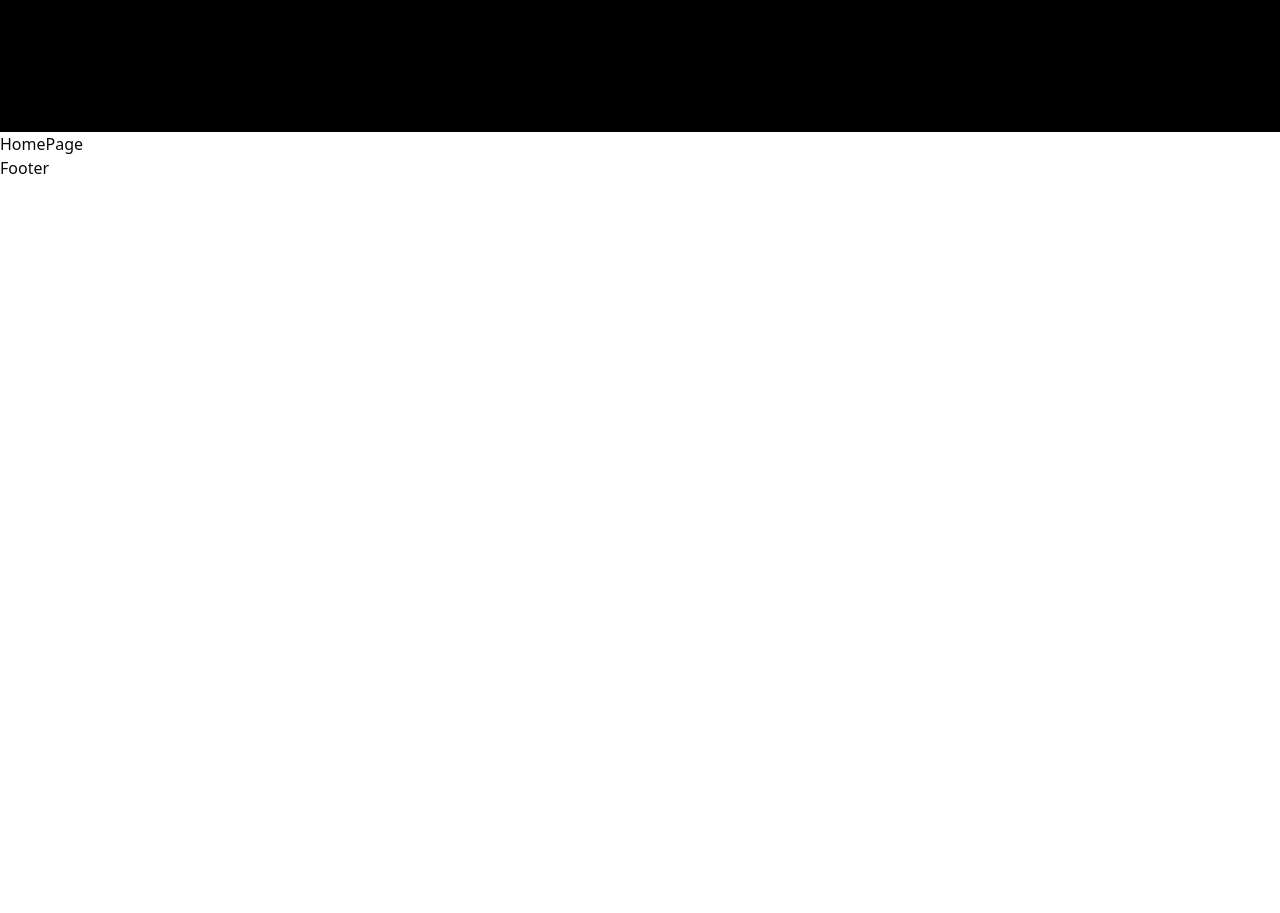
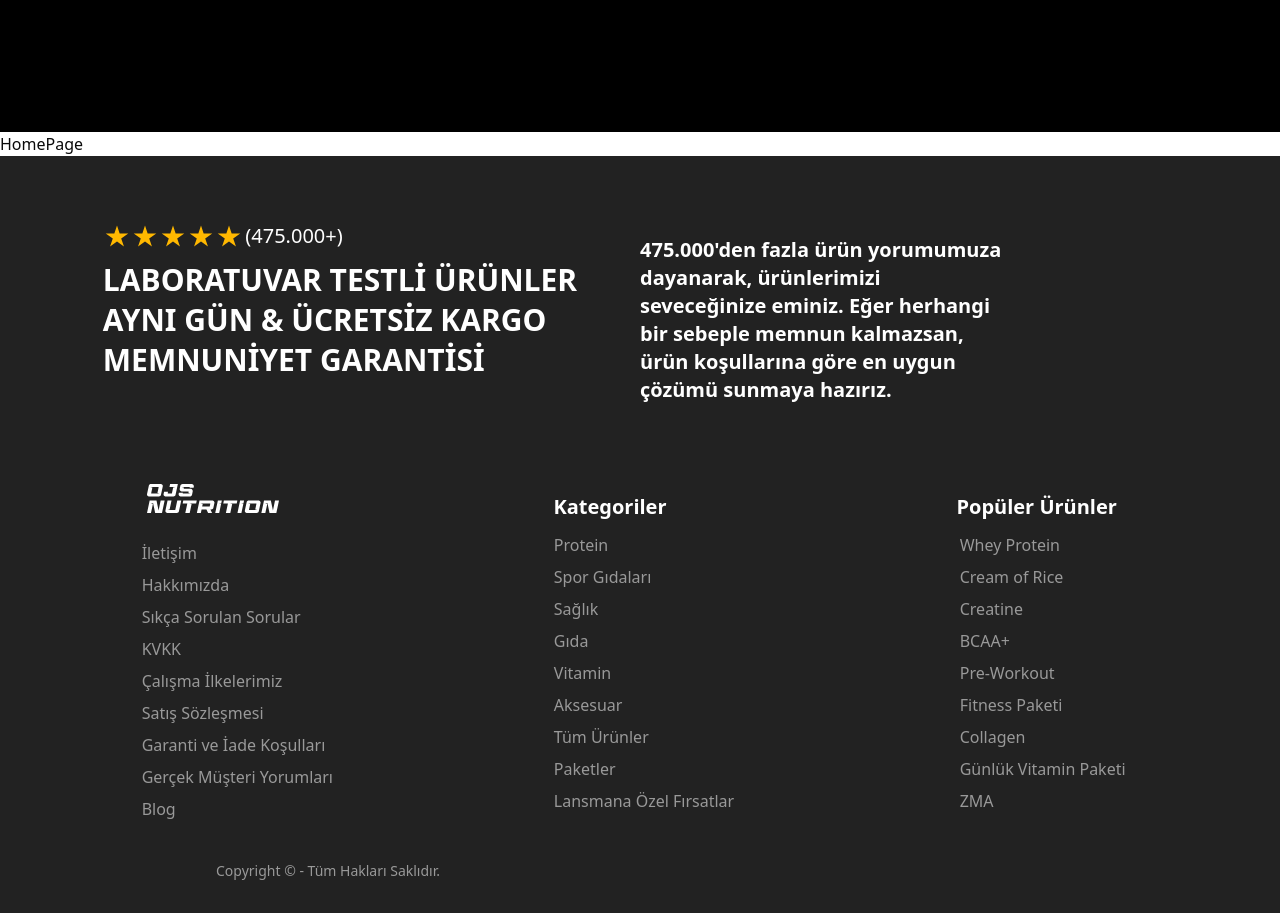
Before and after one commit to aniltanriverdiler/ojs-nutrition-app, a Next.js app in the folder frontend/: page / in a window 1280 px wide. Shown: the part 500-1413 px from the top of the page. Before the commit the page ends 800 px from the top, so only its background shows below. Built offline with nearby package versions, Linux system fonts and the light colour scheme.

Commit message:
feat(footer): implement desktop version of footer

```diff
--- a/frontend/src/app/(routes)/layout.tsx
+++ b/frontend/src/app/(routes)/layout.tsx
@@ -10,10 +10,12 @@ interface RoutesLayoutProps {
 function RoutesLayout({ children }: RoutesLayoutProps) {
   return (
     <>
-      <Navbar />
-      <MenuNavigation />
-      <main>{children}</main>
-      <Footer />
+      <div className="flex flex-col min-h-screen">
+        <Navbar />
+        <MenuNavigation />
+        <main className="flex-1">{children}</main>
+        <Footer />
+      </div>
     </>
   );
 }
--- a/frontend/src/components/layout/Footer.tsx
+++ b/frontend/src/components/layout/Footer.tsx
@@ -1,9 +1,180 @@
-import React from 'react'
+import Image from "next/image";
+import Link from "next/link";
+import React from "react";
 
 const Footer = () => {
   return (
-    <div>Footer</div>
-  )
-}
+    <footer className="relative bg-[#222222] text-gray-300 text-center">
+      <div className="grid grid-cols-2 py-10">
+        {/* Rating and Text Section */}
+        <div className="flex flex-col gap-3 justify-center items-center">
+          {/* Rating Section */}
+          <div className="flex flex-row gap-1 items-center mr-48">
+            <Image
+              src="/icons/star-sharp-svg.svg"
+              alt="Star"
+              width={24}
+              height={24}
+            />
+            <Image
+              src="/icons/star-sharp-svg.svg"
+              alt="Star"
+              width={24}
+              height={24}
+            />
+            <Image
+              src="/icons/star-sharp-svg.svg"
+              alt="Star"
+              width={24}
+              height={24}
+            />
+            <Image
+              src="/icons/star-sharp-svg.svg"
+              alt="Star"
+              width={24}
+              height={24}
+            />
+            <Image
+              src="/icons/star-sharp-svg.svg"
+              alt="Star"
+              width={24}
+              height={24}
+            />
+            <p className="text-white text-xl">(475.000+)</p>
+          </div>
+          <div className="flex flex-col items-start space-y-1 text-white text-3xl font-bold ml-10">
+            <p>LABORATUVAR TESTLİ ÜRÜNLER</p>
+            <p>AYNI GÜN & ÜCRETSİZ KARGO</p>
+            <p>MEMNUNİYET GARANTİSİ</p>
+          </div>
+        </div>
+        <p className="text-white text-xl font-semibold text-start mt-10 mr-68">
+          475.000'den fazla ürün yorumumuza dayanarak, ürünlerimizi seveceğinize
+          eminiz. Eğer herhangi bir sebeple memnun kalmazsan, ürün koşullarına
+          göre en uygun çözümü sunmaya hazırız.
+        </p>
+      </div>
+
+      <div className="grid grid-cols-3 py-10">
+        {/* OJS Nutrition Contact Section */}
+        <div className="flex flex-col gap-3 justify-center items-center">
+          <Link href="/" className="mb-4">
+            <Image
+              src="/icons/logo-white-svg.svg"
+              alt="OJS Nutrition Logo"
+              width={132}
+              height={30}
+              priority
+            />
+          </Link>
+          <div className="flex flex-col items-start ml-12 space-y-2 text-[#999999]">
+            <Link href="/" className="font-medium">
+              İletişim
+            </Link>
+            <Link href="/" className="font-medium">
+              Hakkımızda
+            </Link>
+            <Link href="/" className="font-medium">
+              Sıkça Sorulan Sorular
+            </Link>
+            <Link href="/" className="font-medium">
+              KVKK
+            </Link>
+            <Link href="/" className="font-medium">
+              Çalışma İlkelerimiz
+            </Link>
+            <Link href="/" className="font-medium">
+              Satış Sözleşmesi
+            </Link>
+            <Link href="/" className="font-medium">
+              Garanti ve İade Koşulları
+            </Link>
+            <Link href="/" className="font-medium">
+              Gerçek Müşteri Yorumları
+            </Link>
+            <Link href="/" className="font-medium">
+              Blog
+            </Link>
+          </div>
+        </div>
+
+        {/* Categories Section */}
+        <div className="flex flex-col gap-3 justify-center items-center pr-10">
+          <Link href="/" className="text-xl font-bold text-white mr-5">
+            Kategoriler
+          </Link>
+          <div className="flex flex-col items-start ml-12 space-y-2 text-[#999999]">
+            <Link href="/" className="font-medium">
+              Protein
+            </Link>
+            <Link href="/" className="font-medium">
+              Spor Gıdaları
+            </Link>
+            <Link href="/" className="font-medium">
+              Sağlık
+            </Link>
+            <Link href="/" className="font-medium">
+              Gıda
+            </Link>
+            <Link href="/" className="font-medium">
+              Vitamin
+            </Link>
+            <Link href="/" className="font-medium">
+              Aksesuar
+            </Link>
+            <Link href="/" className="font-medium">
+              Tüm Ürünler
+            </Link>
+            <Link href="/" className="font-medium">
+              Paketler
+            </Link>
+            <Link href="/" className="font-medium">
+              Lansmana Özel Fırsatlar
+            </Link>
+          </div>
+        </div>
+
+        {/* Popular Products Section */}
+        <div className="flex flex-col gap-3 justify-center items-center pr-10">
+          <Link href="/" className="text-xl font-bold text-white mr-5">
+            Popüler Ürünler
+          </Link>
+          <div className="flex flex-col items-start mr-2 space-y-2 text-[#999999]">
+            <Link href="/" className="font-medium">
+              Whey Protein
+            </Link>
+            <Link href="/" className="font-medium">
+              Cream of Rice
+            </Link>
+            <Link href="/" className="font-medium">
+              Creatine
+            </Link>
+            <Link href="/" className="font-medium">
+              BCAA+
+            </Link>
+            <Link href="/" className="font-medium">
+              Pre-Workout
+            </Link>
+            <Link href="/" className="font-medium">
+              Fitness Paketi
+            </Link>
+            <Link href="/" className="font-medium">
+              Collagen
+            </Link>
+            <Link href="/" className="font-medium">
+              Günlük Vitamin Paketi
+            </Link>
+            <Link href="/" className="font-medium">
+              ZMA
+            </Link>
+          </div>
+        </div>
+      </div>
+      <div>
+        <p className="text-[#999999] text-sm text-start ml-54 mb-8">Copyright © - Tüm Hakları Saklıdır.</p>
+      </div>
+    </footer>
+  );
+};
 
 export default Footer;
--- a/frontend/src/components/layout/MenuNavigation.tsx
+++ b/frontend/src/components/layout/MenuNavigation.tsx
@@ -3,7 +3,6 @@ import {
   NavigationMenu,
   NavigationMenuContent,
   NavigationMenuItem,
-  NavigationMenuLink,
   NavigationMenuList,
   NavigationMenuTrigger,
 } from "@/components/ui/navigation-menu";
@@ -12,7 +11,7 @@ import Link from "next/link";
 
 const MenuNavigation = () => {
   return (
-    <div className="flex flex-row mx-auto py-1 gap-30 bg-black text-white justify-center">
+    <div className="flex flex-row py-1 gap-31 bg-black text-white justify-center pr-7 pl-1">
       {/* Protein Navigation Menu */}
       <div>
         <NavigationMenu className="[&_div.absolute]:-left-[100px] [&_div.absolute]:translate-x-1/3">
--- a/frontend/src/components/layout/Navbar.tsx
+++ b/frontend/src/components/layout/Navbar.tsx
@@ -37,7 +37,7 @@ import { Badge } from "../ui/badge";
 
 const Navbar = () => {
   return (
-    <header className="bg-white my-5 px-4 sm:px-8 md:px-12 lg:px-24 xl:px-56">
+    <header className="bg-white my-5 px-4 sm:px-4 md:px-12 lg:px-24 xl:px-56">
       <div className="container flex items-center justify-between mx-auto max-w-7xl">
         <Link href="/">
           <Image
@@ -46,12 +46,13 @@ const Navbar = () => {
             width={171}
             height={38}
             priority
+            className="mr-5 md:mr-0"
           />
         </Link>
 
         <nav className="flex items-center gap-2 sm:gap-4 lg:gap-5">
           {/* SearchBar */}
-          <div className="hidden md:block">
+          <div className="hidden sm:block">
             <InputGroup className="h-10">
               <InputGroupInput
                 placeholder="Aradığınız ürünü yazınız."
@@ -72,7 +73,7 @@ const Navbar = () => {
           <Button
             variant="ghost"
             size="icon"
-            className="md:hidden"
+            className="sm:hidden"
             aria-label="Search"
           >
             <SearchIcon className="w-5 h-5" />
```
